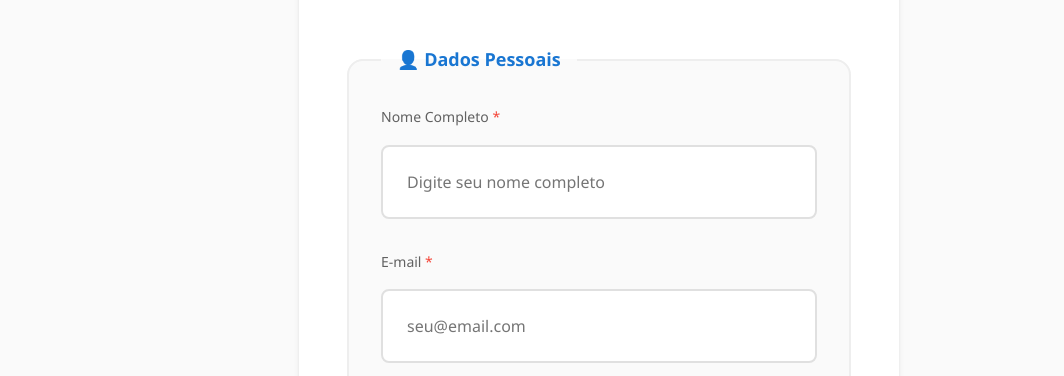
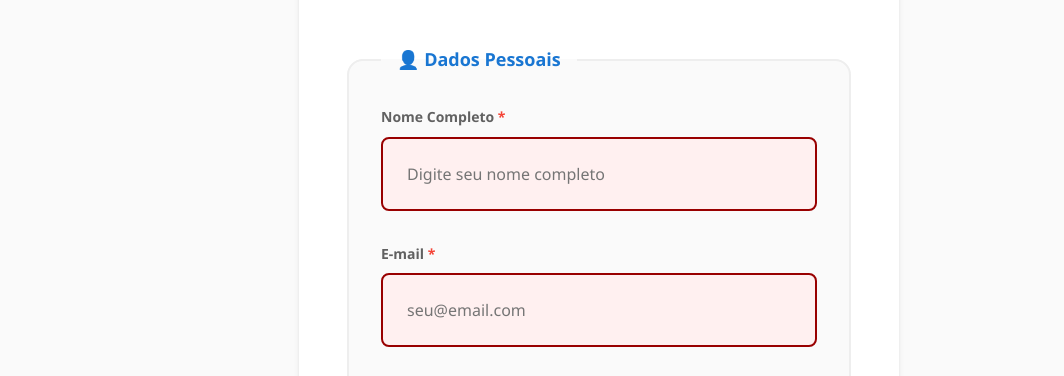
Before and after one commit to dedeafonso258-alt/ong-platform, a plain HTML site: page ing-plataform/cadastro.html in a window 1280 px wide. Shown: the part 392-768 px from the top of the page, without its empty margins (41-1105 px from the left). Drawn offline with Linux system fonts and the light colour scheme.

Commit message:
Update cadastro.html

```diff
--- a/ing-plataform/cadastro.html
+++ b/ing-plataform/cadastro.html
@@ -6,6 +6,7 @@
     <meta name="description" content="Cadastre-se para ser voluntário ou doador">
     <title>ONG Solidária - Cadastro</title>
     <link rel="stylesheet" href="css/style.css">
+    <link rel="stylesheet" href="css/acessibilidade.css">
 </head>
 <body class="main-container">
     <!-- Header -->
@@ -292,4 +293,5 @@
 
     <script src="js/scripts.js"></script>
 </body>
+
 </html>
```
